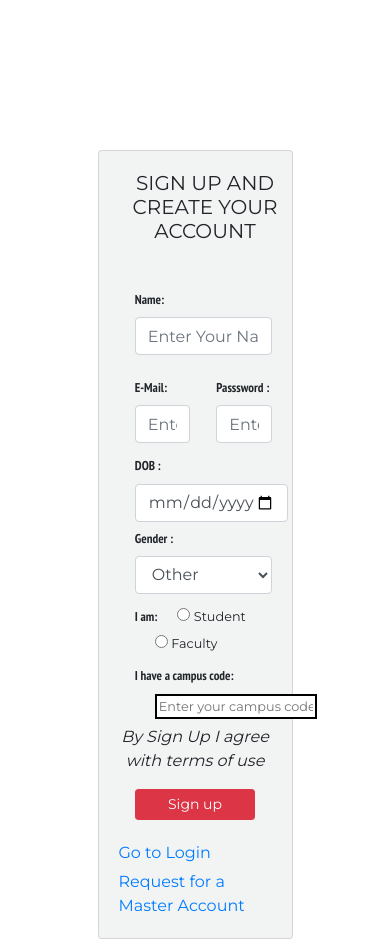
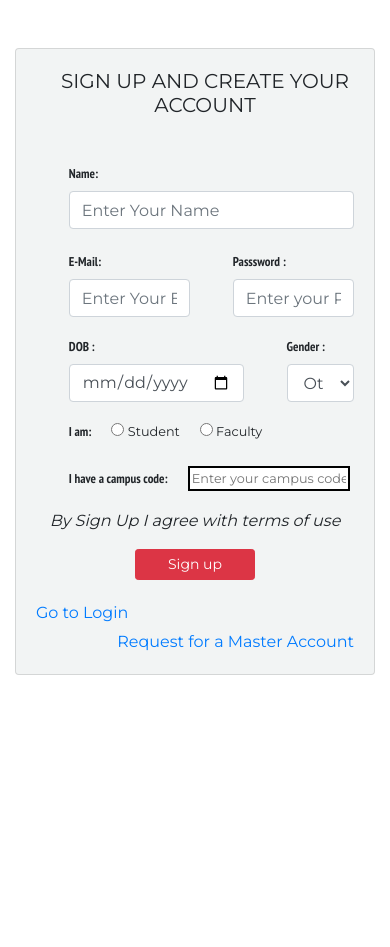
Before and after one commit to Global-ERP-System/GERP-Frontend-Final, a React (Create React App) app: page /signup in a window 390 px wide. After the commit the page ends 844 px from the top, so only its background shows below. Built offline with nearby package versions, Linux system fonts and the light colour scheme.

Commit message:
made login page responsive

```diff
--- a/src/App.css
+++ b/src/App.css
@@ -0,0 +1,4 @@
+body {
+  width: 100%;
+  height: 100%;
+}
--- a/src/components/Login.js
+++ b/src/components/Login.js
@@ -2,9 +2,7 @@ import React, { Component } from "react";
 import { Card, CardTitle, CardText, CardBody, Button } from "reactstrap";
 import Row from "react-bootstrap/Row";
 import Container from "react-bootstrap/Container";
-import Col from "react-bootstrap/Col";
-import { BrowserRouter as Link } from "react-router-dom";
-
+import { Link } from "react-router-dom";
 import logo from "./login_img.png";
 class Login extends Component {
   constructor(props) {
@@ -142,14 +140,15 @@ class Login extends Component {
                       Not yet created an account?
                     </div>
                     <div style={{ textAlign: "center" }}>
-                      <Button color="danger" size="sm">
-                        <Link
-                          to="signup"
-                          style={{ color: "white", textDecoration: "none" }}
-                        >
+                      <Link
+                        to="/signup"
+                        style={{ color: "white", textDecoration: "none" }}
+                      >
+                        {" "}
+                        <Button type="button" color="danger" size="sm">
                           Sign Up
-                        </Link>
-                      </Button>
+                        </Button>
+                      </Link>
                     </div>
                   </CardText>
                   <br></br>
--- a/src/components/signup.js
+++ b/src/components/signup.js
@@ -1,37 +1,36 @@
 import React, { Component } from "react";
-import {Card,CardTitle,CardText,CardBody,Button,CardHeader,CardFooter} from 'reactstrap';
-import Community from './Student/Community/Community';
-import {BrowserRouter as Router,Route,Link,Switch,Redirect} from 'react-router-dom'
-import MainComponent from "./MainComponent";
-import "./signup_style.css"
-import Login from "./Login";
+import { Card, CardTitle, CardText, CardBody, Button } from "reactstrap";
+import { Link } from "react-router-dom";
+import { Container } from "react-bootstrap";
+import "./signup_style.css";
 
 class Signup extends Component {
   constructor(props) {
-        super(props)
+    super(props);
     this.state = {
-                name:'',
-                dob:'',
-                gender:'',
-                email:'',
-                password:'',
-                code:'',
-                role:'Student'
-        }
+      name: "",
+      dob: "",
+      gender: "",
+      email: "",
+      password: "",
+      code: "",
+      role: "Student",
+    };
     // this.handleSubmit=this.handleSubmit.bind(this);
   }
 
-    handleClick(){
+  handleClick() {
     //alert("Current state is "+ JSON.stringify(this.state));
-        this.state.role==='Student'? this.props.clickFunc():this.props.clickFuncStaff();
+    this.state.role === "Student"
+      ? this.props.clickFunc()
+      : this.props.clickFuncStaff();
   }
 
   handleChange = (event) => {
-        const target=event.target;
-        const value=target.value;
-        const name=target.name;
-        this.setState({[name]:value});
-
+    const target = event.target;
+    const value = target.value;
+    const name = target.name;
+    this.setState({ [name]: value });
   };
 
   /* handleSubmit(event){
@@ -43,38 +42,54 @@ class Signup extends Component {
 
   render() {
     return (
-
-                                <body>
-                                <div classsName="container" style={{margin:'2% 25%'}}>
-                                <form >
+      <Container fluid="lg" className="mt-5 mb-4">
+        <div>
+          <form>
             {/* <form onSubmit={this.handleSubmit}> */}
-                                    <Card style={{backgroundColor:'#F2F4F4'}}>
-                                        <CardTitle><h5 className="text-center">SIGN UP AND CREATE YOUR ACCOUNT</h5></CardTitle>
+            <Card style={{ backgroundColor: "#F2F4F4", marginTop: "0px" }}>
+              <CardTitle>
+                <h5 className="text-center">SIGN UP AND CREATE YOUR ACCOUNT</h5>
+              </CardTitle>
               <CardBody>
                 <CardText>
                   <div className="form-group">
                     <div class="form-row">
                       <div class="col">
                         <label>Name:</label>
-                                                            <input class="form-control" placeholder="Enter Your Name" />
+                        <input
+                          class="form-control"
+                          placeholder="Enter Your Name"
+                        />
                       </div>
                     </div>
                   </div>
                   <div class="form-row">
                     <div class="col">
                       <label>E-Mail:</label>
-                                                        <input type='email' class="form-control" placeholder="Enter Your E-Mail" />
+                      <input
+                        type="email"
+                        class="form-control"
+                        placeholder="Enter Your E-Mail"
+                      />
                     </div>
                     <div class="col">
                       <label>Passsword :</label>
-                                                           <input type='password'class="form-control" placeholder="Enter your Password" />
+                      <input
+                        type="password"
+                        class="form-control"
+                        placeholder="Enter your Password"
+                      />
                     </div>
                   </div>
 
-                                                <div class="form-row"  style={{marginTop:'4%'}}>
+                  <div class="form-row" style={{ marginTop: "4%" }}>
                     <div class="col">
                       <label>DOB :</label>
-                                                        <input type='date' class="form-control" placeholder="Enter your DOB"/>
+                      <input
+                        type="date"
+                        class="form-control"
+                        placeholder="Enter your DOB"
+                      />
                     </div>
                     <div class="col">
                       <label>Gender :</label>
@@ -86,41 +101,71 @@ class Signup extends Component {
                     </div>
                   </div>
 
-
-                                                    <div class="form-row" style={{marginTop:'4%'}}>
+                  <div class="form-row" style={{ marginTop: "4%" }}>
                     <div class="col">
                       <label>I am:</label>
-                                                           <input type='radio'name="role"value="Student"style={{marginLeft:'20px'}} onChange={this.handleChange}/> Student
-                                                           <input type='radio'name="role"value="Faculty"style={{marginLeft:'20px'}} onChange={this.handleChange}/> Faculty
+                      <input
+                        type="radio"
+                        name="role"
+                        value="Student"
+                        style={{ marginLeft: "20px" }}
+                        onChange={this.handleChange}
+                      />{" "}
+                      Student
+                      <input
+                        type="radio"
+                        name="role"
+                        value="Faculty"
+                        style={{ marginLeft: "20px" }}
+                        onChange={this.handleChange}
+                      />{" "}
+                      Faculty
                       {/* <input type='radio'name="role"value="Parent"style={{marginLeft:'20px'}}/> Parent */}
                     </div>
                   </div>
 
-                                                    <div class="form-row" style={{marginTop:'4%'}}>
+                  <div class="form-row" style={{ marginTop: "4%" }}>
                     <div class="col">
                       <label>I have a campus code:</label>
-                                                           <input type='password'name="code" placeholder="Enter your campus code"style={{marginLeft:'20px'}}/>
+                      <input
+                        type="password"
+                        name="code"
+                        placeholder="Enter your campus code"
+                        style={{ marginLeft: "20px" }}
+                      />
                     </div>
                   </div>
 
-                                                <div ><p style={{textAlign:'center', marginTop:'4%'}}><em>By Sign Up I agree with terms of use</em></p></div>
+                  <div>
+                    <p style={{ textAlign: "center", marginTop: "4%" }}>
+                      <em>By Sign Up I agree with terms of use</em>
+                    </p>
+                  </div>
 
-                                                <div style={{textAlign:"center"}}>
-                                                <Button color="danger" size="sm" onClick={()=>this.handleClick()}>Sign up</Button>
+                  <div style={{ textAlign: "center" }}>
+                    <Button
+                      color="danger"
+                      size="sm"
+                      onClick={() => this.handleClick()}
+                    >
+                      Sign up
+                    </Button>
                     {/* <input type="submit" value="Submit"/> */}
                     {/* <Button color="danger" size="sm"><a style={{color:'white'}}  onClick={()=>this.props.clickFunc()} >Sign up </a></Button> */}
                     {/* <button type="button" class="btn btn-danger btn-sm"><a style={{color:'white'}} className="nav-link" href="/community">Sign up</a></button> */}
                   </div>
                 </CardText>
-                                            <Link to="/login" class="back" >Go to Login </Link>
-                                            <Link to="#" class="request">Request for a Master Account</Link>
-
+                <Link to="/login" class="back">
+                  Go to Login{" "}
+                </Link>
+                <Link to="#" class="request">
+                  Request for a Master Account
+                </Link>
               </CardBody>
             </Card>
           </form>
-
         </div>
-                            </body>
+      </Container>
     );
   }
 }
```
Lines whose indentation alone changed are shown as unchanged.
